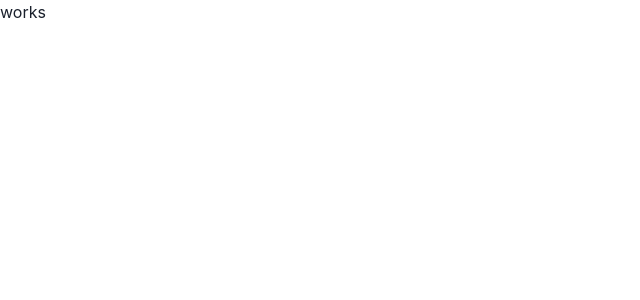
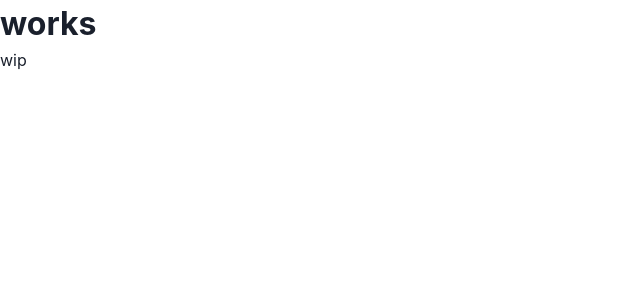
Before and after one commit to fluixyz-unnatural/portfolio, a Next.js app: page /works in a window 1280 px wide. Shown: the top 300 px of the page, without its empty margins (0-640 px from the left). Built offline with nearby package versions, Linux system fonts and the light colour scheme.

Commit message:
製作中って書く

```diff
--- a/src/pages/works.tsx
+++ b/src/pages/works.tsx
@@ -1,7 +1,8 @@
-function Works(){
+function Works() {
     return (
         <div>
-            <h2>works</h2>
+            <h2 style={{ fontSize: "2.0rem", fontWeight: "bold" }}>works</h2>
+            <p>wip</p>
         </div>
     )
 }
```
